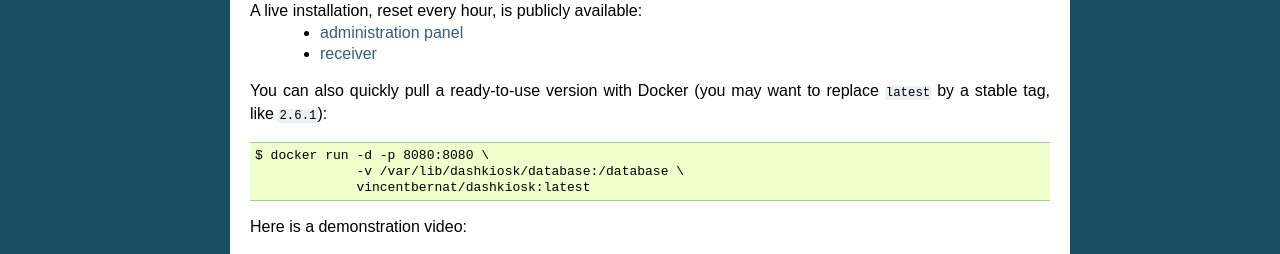
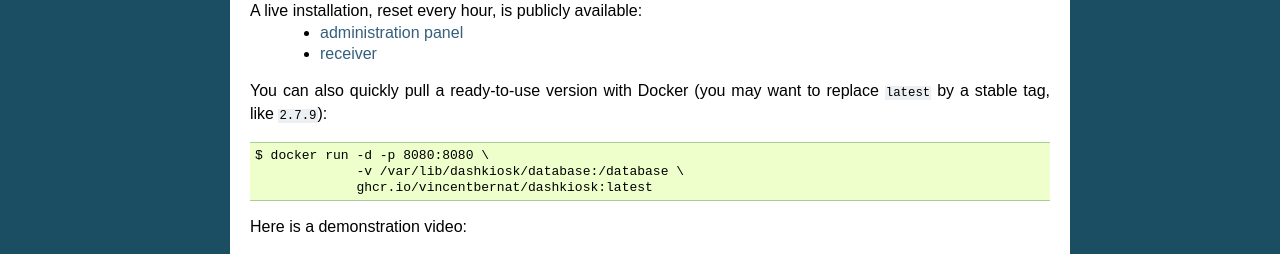
Before and after one commit to vincentbernat/dashkiosk, a Sphinx documentation site: the page built from docs/index.rst, in a window 1280 px wide. Shown: the part 445-699 px from the top of the page. Built offline with Sphinx 7.4.7, drawn with Linux system fonts in a browser that asks for light colours; grey boxes are pictures that could not be loaded.

Commit message:
doc: update Docker image location

```diff
--- a/docs/index.rst
+++ b/docs/index.rst
@@ -33,11 +33,11 @@ A live installation, reset every hour, is publicly available:
  - `receiver`_
 
 You can also quickly pull a ready-to-use version with Docker (you may
-want to replace ``latest`` by a stable tag, like ``2.6.1``)::
+want to replace ``latest`` by a stable tag, like ``2.7.9``)::
 
     $ docker run -d -p 8080:8080 \
                  -v /var/lib/dashkiosk/database:/database \
-                 vincentbernat/dashkiosk:latest
+                 ghcr.io/vincentbernat/dashkiosk:latest
 
 Here is a demonstration video:
 
```
